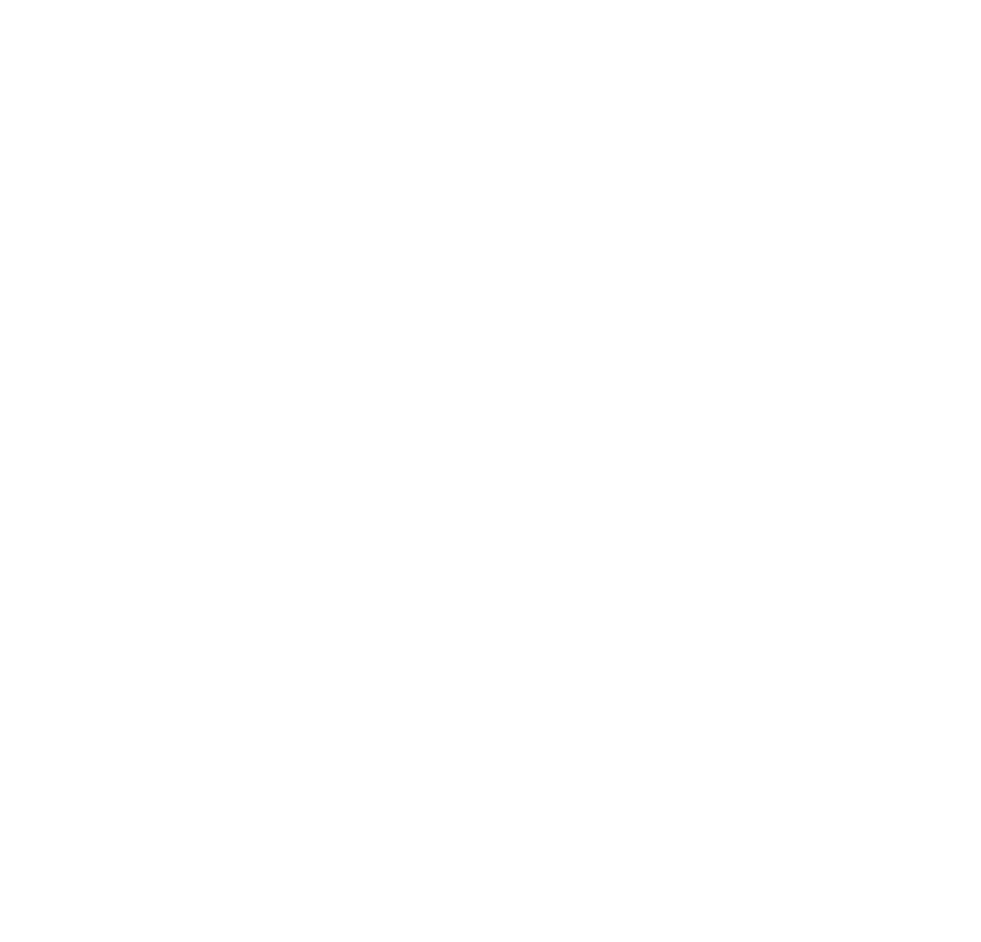
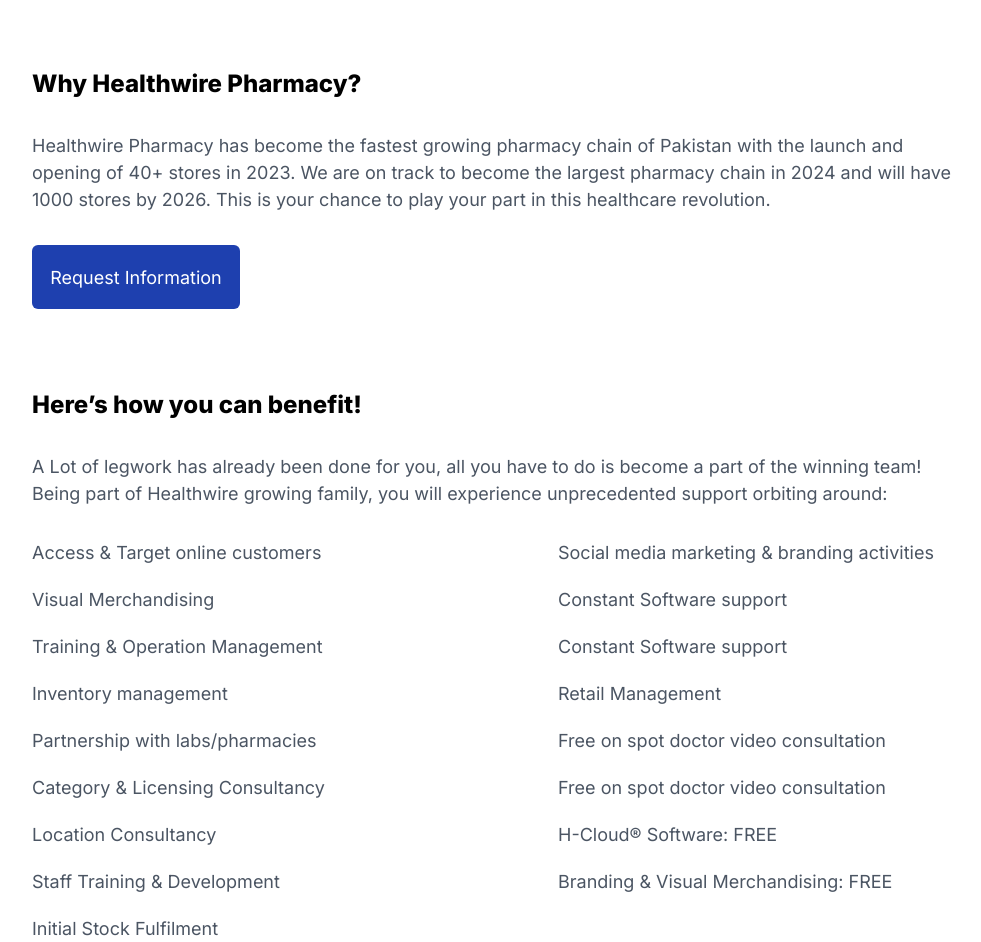
Before and after one commit to Muhammad-Saad-kayani/Health-Care-App, a Next.js app: page /Franchises in a window 1280 px wide. Shown: the part 800-1742 px from the top of the page, without its empty margins (80-1061 px from the left). Before the commit the page ends 800 px from the top, so only its background shows below. Built offline with nearby package versions, Linux system fonts and the light colour scheme.

Commit message:
working on franchises page

```diff
--- a/src/app/Franchises/page.js
+++ b/src/app/Franchises/page.js
@@ -10,6 +10,50 @@
       <div  className='imgSec mt-52'>
         <img className='w-[93%] h-[400px]  m-0, m-auto rounded-lg' src='Banner-Image.webp' alt=''/>
       </div>
+      <div className='secText1 ml-28 mt-24'>
+        <p className='font-serif,sans text-3xl text-gray-600'>Elevate your business with our</p>
+        <h1 className='font-serif,sans text-5xl font-bold text-blue-900'>Pharmacy Franchising Model</h1>
+      </div>
+      <div className='secText2 ml-28 mt-20 w-[940px] '>
+        <h1 className='font-extrabold text-2xl'>Why Healthwire Pharmacy?</h1>
+        <p className='mt-8 text-gray-600 text-[18px] '>Healthwire Pharmacy has become the fastest growing pharmacy chain of Pakistan with the launch and opening of 40+ stores in 2023. We are on track to become the largest pharmacy chain in 2024 and will have 1000 stores by 2026. This is your chance to play your part in this healthcare revolution.</p>
+        <button className='bg-blue-800 text-white rounded-md w-52 h-16 font-sans,sarif text-[18px] mt-8'>Request Information</button>
+      </div>
+
+
+      <div className='secText3 ml-28 mt-20 w-[940px] '>
+        <h1 className='font-extrabold text-2xl'>Here’s how you can benefit!</h1>
+        <p className='mt-8 text-gray-600 text-[18px] '>A Lot of legwork has already been done for you, all you have to do is become a part of the winning team! Being part of Healthwire growing family, you will experience unprecedented support orbiting around:</p>
+
+
+
+        <div className=' flex '>
+          <div className='secText3.1 block  mt-30 w-[940px]'>
+         <p className='mt-8  text-gray-600 text-[18px]'>Access & Target online customers</p>
+         <p className='mt-5  text-gray-600 text-[18px]'>Visual Merchandising</p>
+         <p className='mt-5  text-gray-600 text-[18px]'>Training & Operation Management</p>
+         <p className='mt-5  text-gray-600 text-[18px]'>Inventory management</p>
+         <p className='mt-5  text-gray-600 text-[18px]'>Partnership with labs/pharmacies</p>
+         <p className='mt-5  text-gray-600 text-[18px]'>Category & Licensing Consultancy</p>
+         <p className='mt-5  text-gray-600 text-[18px]'>Location Consultancy</p>
+         <p className='mt-5  text-gray-600 text-[18px]'>Staff Training & Development</p>
+         <p className='mt-5  text-gray-600 text-[18px]'>Initial Stock Fulfilment</p>
+      </div>
+
+      <div className=' secText3.2 block ml-28 mt-30 w-[940px] '>
+         <p className='mt-8  text-gray-600 text-[18px]'>Social media marketing & branding activities</p>
+         <p className='mt-5  text-gray-600 text-[18px]'>Constant Software support</p>
+         <p className='mt-5  text-gray-600 text-[18px]'>Constant Software support </p>
+         <p className='mt-5  text-gray-600 text-[18px]'>Retail Management</p>
+         <p className='mt-5  text-gray-600 text-[18px]'>Free on spot doctor video consultation</p>
+         <p className='mt-5  text-gray-600 text-[18px]'>Free on spot doctor video consultation</p>
+         <p className='mt-5  text-gray-600 text-[18px]'>H-Cloud® Software: FREE</p>
+         <p className='mt-5  text-gray-600 text-[18px]'>Branding & Visual Merchandising: FREE</p>
+
+      </div>
+      </div>
+      </div>
+
     </div>
     </>
   )
```
